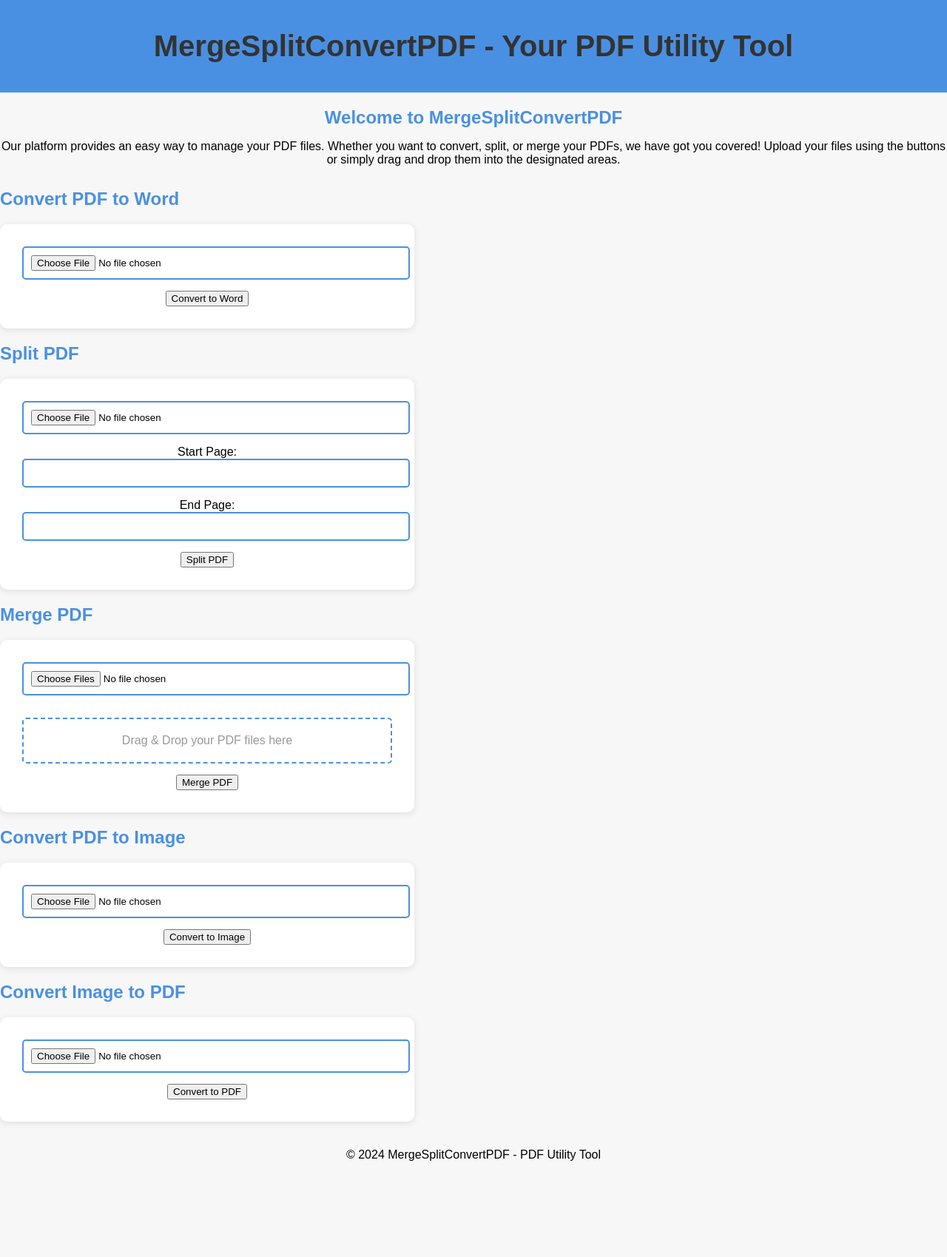
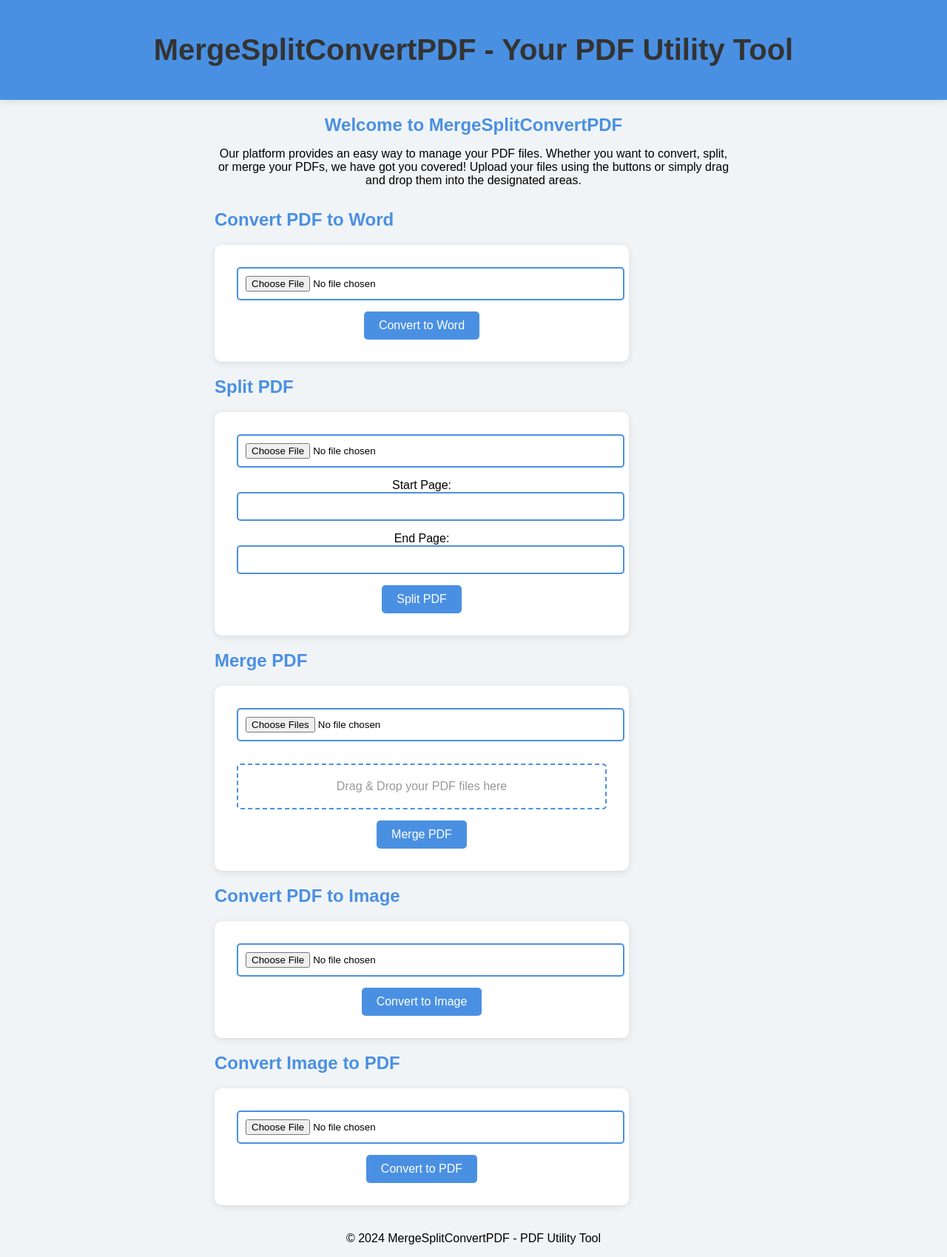
Before and after one commit to ketansonawane7/workonpdf, a Flask app: page / in a window 1280 px wide. Shown: the whole page at 74% size. Before the commit the page ends 1569 px from the top, so only its background shows below. Run offline with Flask 3, Linux system fonts and the light colour scheme.

Commit message:
Add files via upload

```diff
--- a/static/css/styles.css
+++ b/static/css/styles.css
@@ -1,6 +1,6 @@
 body {
     font-family: Arial, sans-serif;
-    background-color: #f7f7f7;
+    background-color: #f0f4f7; /* Lighter neutral background */
     margin: 0;
     padding: 0;
     display: flex;
@@ -12,9 +12,10 @@
     background-color: #4A90E2; /* Softer blue */
     color: white;
     width: 100%;
-    padding: 10px 0;
+    padding: 15px 0;
     text-align: center;
     font-size: 2rem;
+    box-shadow: 0px 2px 10px rgba(0, 0, 0, 0.1);
 }
 
 h1 {
@@ -32,6 +33,7 @@
 .intro {
     text-align: center;
     margin-bottom: 30px;
+    max-width: 700px;
 }
 
 form {
@@ -52,6 +54,31 @@
     display: inline-block;
     width: 100%;
     margin-bottom: 15px;
+    transition: border-color 0.3s ease;
+}
+
+input[type="file"]:hover,
+input[type="number"]:hover {
+    border-color: #357ABD; /* Darker blue on hover */
+}
+
+button {
+    background-color: #4A90E2; /* Softer blue */
+    color: white;
+    border: none;
+    padding: 10px 20px;
+    border-radius: 5px;
+    cursor: pointer;
+    transition: background-color 0.3s ease;
+    font-size: 1rem;
+}
+
+button:hover {
+    background-color: #357ABD; /* Darker blue on hover */
+}
+
+button:active {
+    background-color: #285C8C; /* Even darker blue on active state */
 }
 
 .drop-area {
```
Also changed, not shown: other parts of static/css/styles.css (+43 -0 lines).
